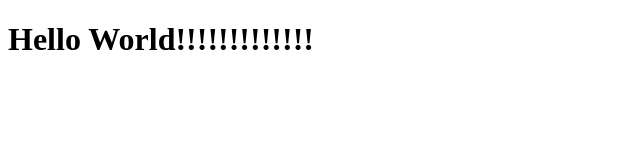
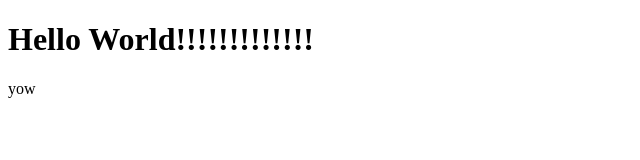
Before and after one commit to lowlle/js-training, a plain HTML site: page index.html in a window 1280 px wide. Shown: the full height of the page, 0-640 px from the left. Drawn offline with Linux system fonts and the light colour scheme.

Commit message:
update index html

```diff
--- a/index.html
+++ b/index.html
@@ -8,5 +8,6 @@
 </head>
 <body>
     <h1>Hello World!!!!!!!!!!!!!</h1>
+    <p>yow</p>
 </body>
 </html>
```
